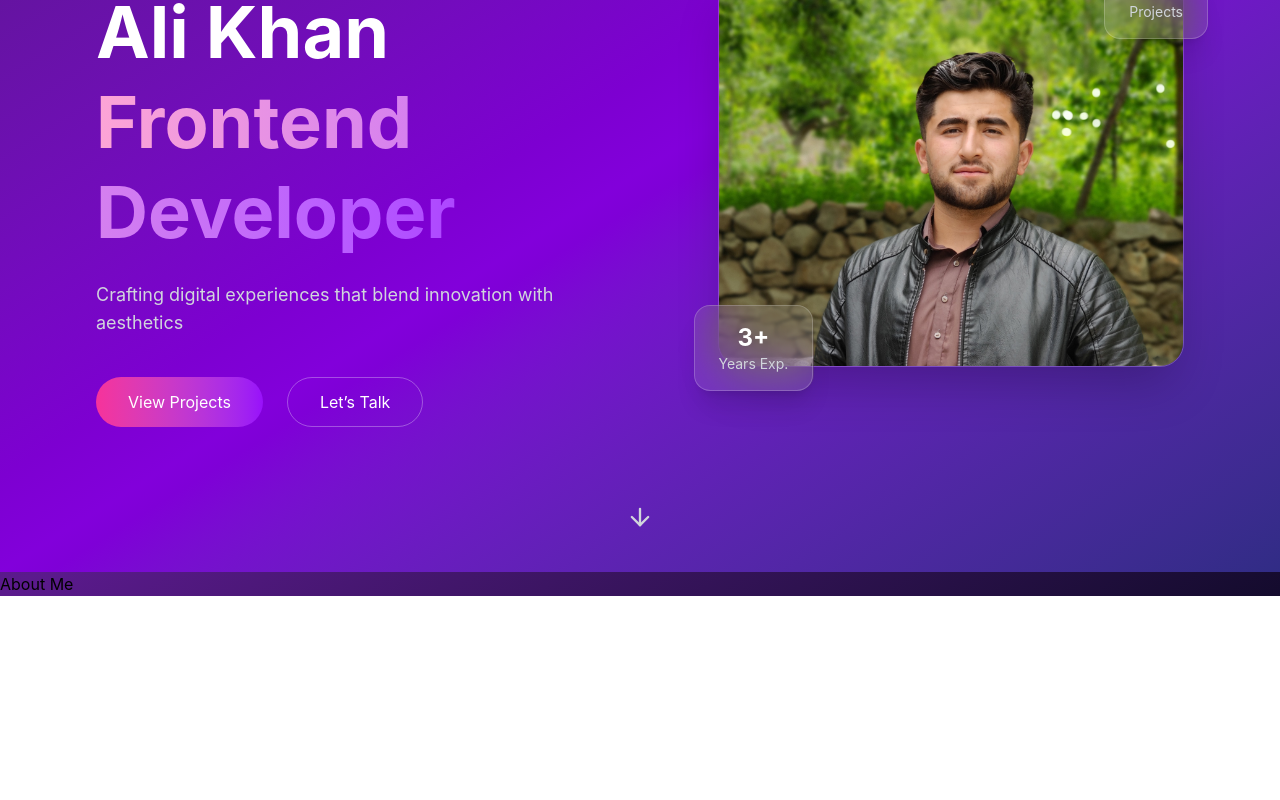
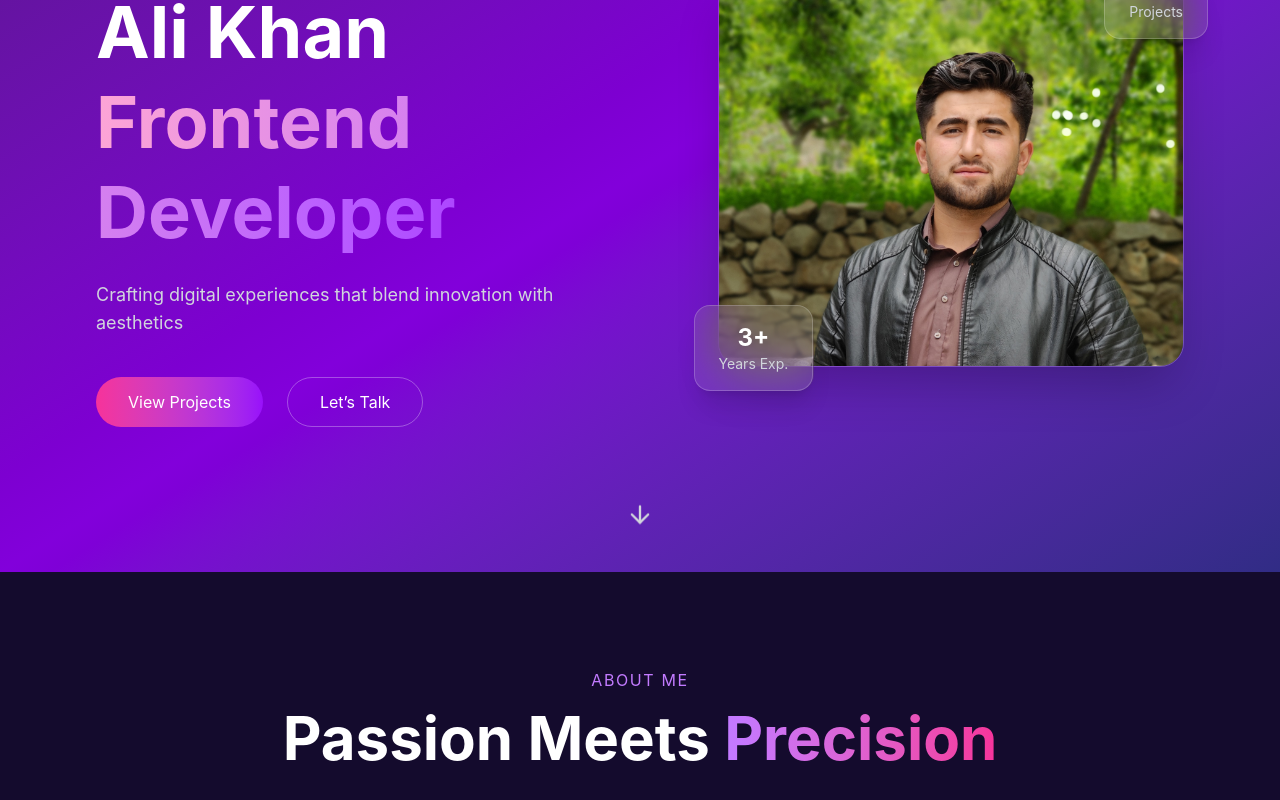
Before and after one commit to muhammad230/Mohdsite.com, a React (Vite) app: page / in a window 1280 px wide. Shown: the part 228-1028 px from the top of the page. Before the commit the page ends 824 px from the top, so only its background shows below. Built offline with nearby package versions, Linux system fonts and the light colour scheme.

Commit message:
add paragraph and h2

```diff
--- a/src/Components/About.jsx
+++ b/src/Components/About.jsx
@@ -2,9 +2,19 @@ import React from 'react'
 
 const About = () => {
   return (
-    <div>
-      <h1>About Me</h1>
-    </div>
+   <section id='about' className="bg-[#140b2d] text-white py-24 px-6">
+     <div className="max-w-6xl mx-auto">
+      <p className='text-center text-purple-400 tracking-widest mb-4'>
+        ABOUT ME
+      </p>
+      <h2 className="text-center text-5xl md:text-6xl font-bold mb-16">
+          Passion Meets{" "}
+          <span className="bg-gradient-to-r from-purple-400 to-pink-500 bg-clip-text text-transparent">
+            Precision
+          </span>
+        </h2>
+     </div>
+   </section>
   )
 }
 
```
